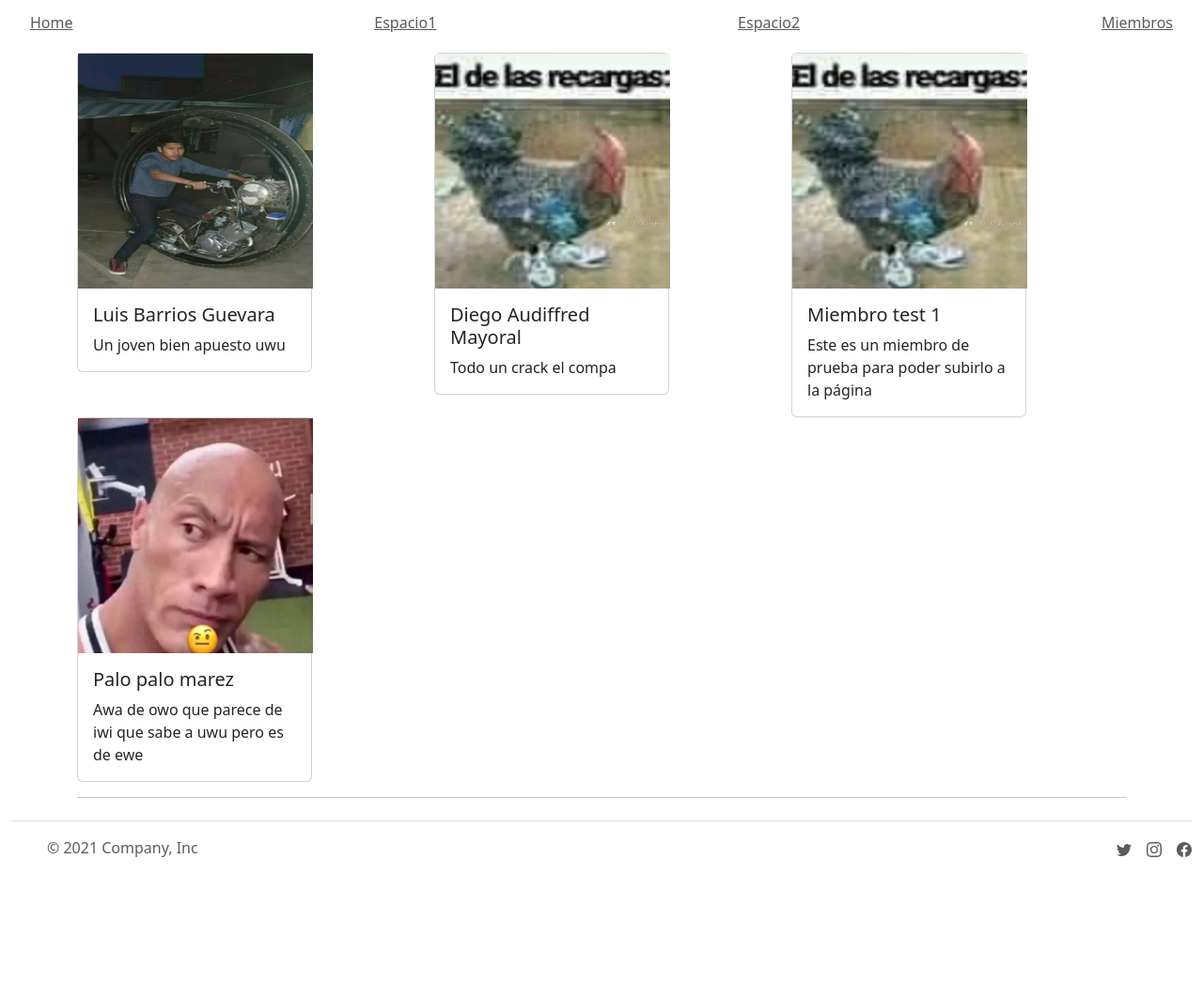
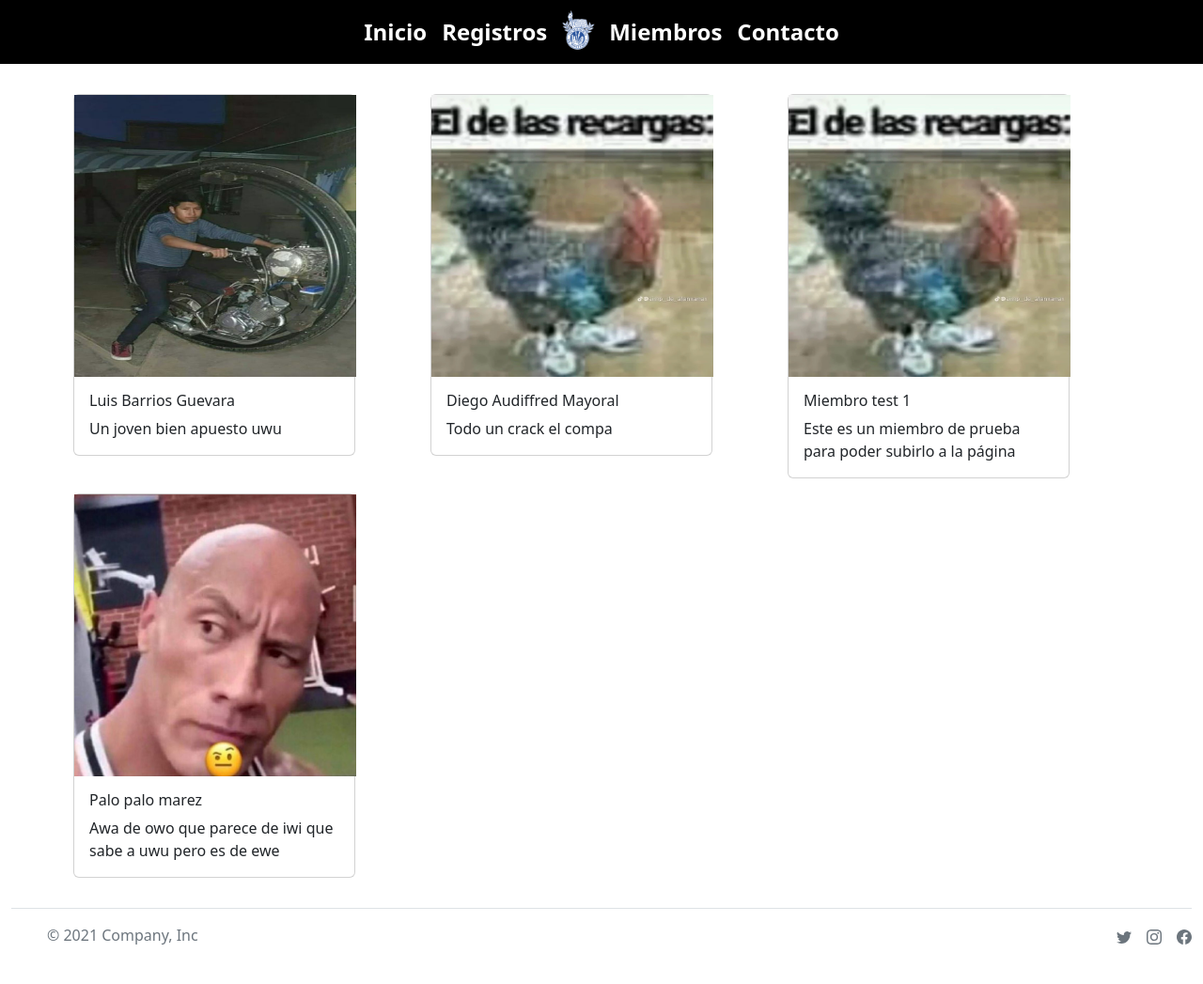
Before and after one commit to Salchiis/SemanaI, a Django app: page /members/ in a window 1280 px wide. Shown: the whole page at 94% size. Before the commit the page ends 912 px from the top, so only its background shows below. Run offline with Django 4.2, Linux system fonts and the light colour scheme; data comes from the database, SQL or seed files in the repository; both versions use the stored data as it was after the commit; some libraries are stand-ins or nearby versions.

Commit message:
Fix the navbar and add contact page

```diff
--- a/Semanai/Semanai/urls.py
+++ b/Semanai/Semanai/urls.py
@@ -22,5 +22,6 @@ from django.conf import settings
 urlpatterns = [
     path('admin/', admin.site.urls),
     path('',views.home,name="landingPage" ),
-    path('members/',views.members,name="members")
+    path('members/',views.members,name="members"),
+    path('contacts/',views.contacts,name="contacts"),
 ] + static(settings.MEDIA_URL, document_root=settings.MEDIA_ROOT)
--- a/Semanai/Semanai/views.py
+++ b/Semanai/Semanai/views.py
@@ -14,3 +14,6 @@ def home(request):
 def members(request):
     members = miembros.objects.all()
     return render(request, 'members.html',{'members': members})
+
+def contacts(request):
+    return render(request,'contacto.html')
--- a/Semanai/templates/members.html
+++ b/Semanai/templates/members.html
@@ -7,32 +7,24 @@
     <meta name="viewport" content="width=device-width, initial-scale=1, shrink-to-fit=no">
     <meta name="description" content="">
     <meta name="author" content="">
-    <link rel="icon" href="/docs/4.0/assets/img/favicons/favicon.ico">
-    <link rel=" stylesheet" href="{% static 'masterSCSS/globalMaster.css' %}">
 
 
-    <link rel="canonical" href="https://getbootstrap.com/docs/4.0/examples/carousel/">
+    <link href="../static/bootstrap/scss/bootstrap.css" rel="stylesheet">
 
-    <!-- Bootstrap core CSS -->
-    <link href="../../dist/css/bootstrap.min.css" rel="stylesheet">
-
-    <!-- Custom styles for this template -->
-    <link href="carousel.css" rel="stylesheet">
 </head>
 
 <body data-new-gr-c-s-check-loaded="14.1024.0" data-gr-ext-installed="">
 
     {% include 'navabarTop.html' %}
-    <main role="main">
-        <div class="container marketing">
+        <div class="container marketing mt-4">
 <div class = "row">
            {% for member in members %}
-                <div class="col-4  justify-content.center">
+                <div class="col-4 p-2 justify-content.center">
 
-                    <div class="card" style="width: 250px;">
-                        <img src="{{member.profilePicture.url}}" class=""  style="width: 250px; height: 250px;" alt="...">
+                    <div class="card " style="width: 300px;">
+                        <img src="{{member.profilePicture.url}}" class=""  style="width: 300px; height: 300px;" alt="...">
                         <div class="card-body">
-                          <h5 class="card-title">{{member.name}}</h5>
+                          <h6 class="card-title">{{member.name}}</h6>
                           <p class="card-text">{{member.description}}</p>
                         </div>
                       </div>
@@ -43,11 +35,9 @@
 
 
 
-            <hr class="featurette-divider">
         </div>
 
         {% include 'footer.html' %}
-    </main>
 
 
 </body>
--- a/Semanai/templates/navabarTop.html
+++ b/Semanai/templates/navabarTop.html
@@ -1,12 +1,23 @@
 {% load static %}
+<nav class="navbar navbar-expand-sm bg-light justify-content-center bg-black bg-dark">
+    <ul class="navbar-nav">
+        <li class="nav-item">
+            <a class="nav-link text-white fs-4 fw-bold" href="{% url 'landingPage' %}">Inicio</a>
+        </li>
+        <li class="nav-item">
+            <a class="nav-link text-white fs-4 fw-bold" href="#">Registros</a>
+        </li>
+        <li class="nav-item">
+            <a class="nav-link p-0" href="#">
+                <img src="{% static 'img/tec.png' %}" class="img-fluid me-auto" width="50" height="50">
 
-<link rel=" stylesheet" href="{% static 'masterSCSS/globalMaster.css' %}">
-
-<div class="nav-scroller py-1 mb-2 mx-4">
-    <nav class="nav d-flex justify-content-between">
-        <a class="p-2 text-muted" href={% url 'landingPage' %}>Home</a>
-        <a class="p-2 text-muted" href="#">Espacio1</a>
-        <a class="p-2 text-muted" href="#">Espacio2</a>
-        <a class="p-2 text-muted" href={% url 'members' %}>Miembros</a>
-    </nav>
-</div>
+            </a>
+        </li>
+        <li class="nav-item">
+            <a class="nav-link text-white fs-4 fw-bold" href="{% url 'members' %}">Miembros</a>
+        </li>
+        <li class="nav-item">
+            <a class="nav-link text-white fs-4 fw-bold" href="{% url 'contacts' %}">Contacto</a>
+        </li>
+    </ul>
+</nav>
```
Also changed, not shown: Semanai/templates/contacto.html (added, +37 -0 lines), Semanai/templates/index.html (+14 -12 lines), Semanai/db.sqlite3, Semanai/static/img/holiwis.jpg (added), Semanai/static/img/mapatec.jpg (added), Semanai/static/img/tec.png (added).
